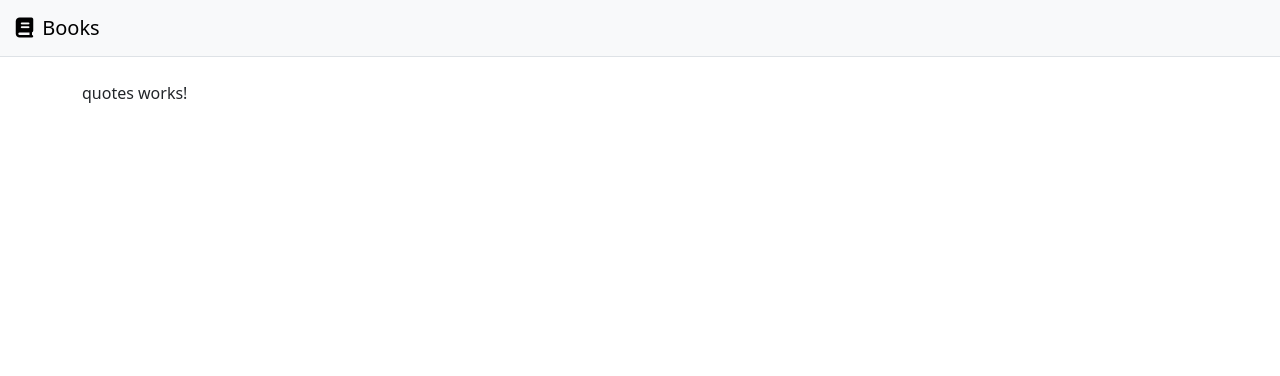
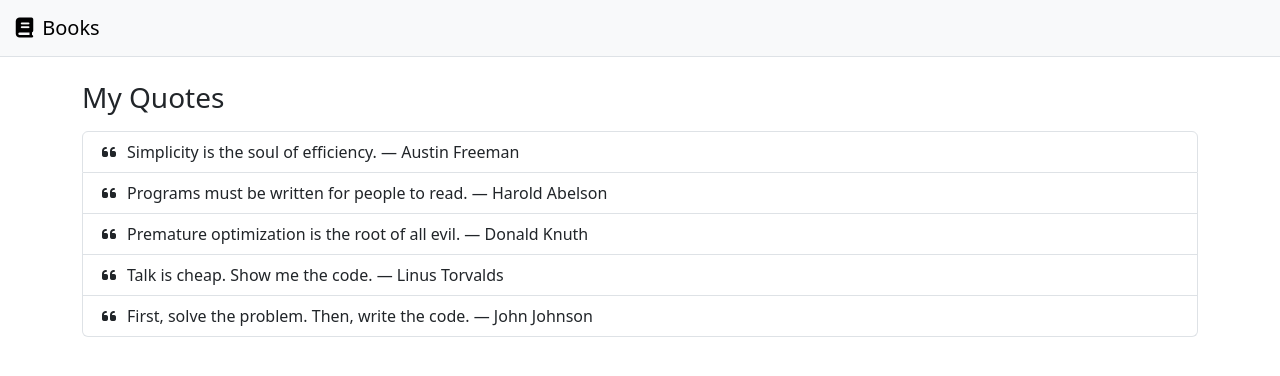
Before and after one commit to jan-elia-24/books-solution, an Angular app in the folder books-app/: page /quotes in a window 1280 px wide. Shown: the top 376 px of the page. Built offline with nearby package versions, Linux system fonts and the light colour scheme.

Commit message:
add Quotes page with 5 favorite quotes

```diff
--- a/books-app/src/app/pages/quotes/quotes.html
+++ b/books-app/src/app/pages/quotes/quotes.html
@@ -1 +1,6 @@
-<p>quotes works!</p>
+<h3>My Quotes</h3>
+<ul class="list-group mt-3">
+  <li class="list-group-item" *ngFor="let q of quotes">
+    <i class="fa fa-quote-left me-2"></i>{{ q }}
+  </li>
+</ul>
--- a/books-app/src/app/pages/quotes/quotes.ts
+++ b/books-app/src/app/pages/quotes/quotes.ts
@@ -1,11 +1,19 @@
 import { Component } from '@angular/core';
+import { CommonModule } from '@angular/common';
 
 @Component({
   selector: 'app-quotes',
-  imports: [],
+  standalone: true,
+  imports: [CommonModule],
   templateUrl: './quotes.html',
   styleUrl: './quotes.scss'
 })
 export class QuotesComponent {
-
+  quotes = [
+    'Simplicity is the soul of efficiency. — Austin Freeman',
+    'Programs must be written for people to read. — Harold Abelson',
+    'Premature optimization is the root of all evil. — Donald Knuth',
+    'Talk is cheap. Show me the code. — Linus Torvalds',
+    'First, solve the problem. Then, write the code. — John Johnson'
+  ];
 }
```
